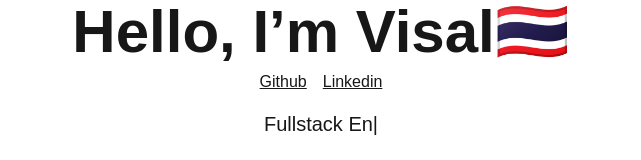
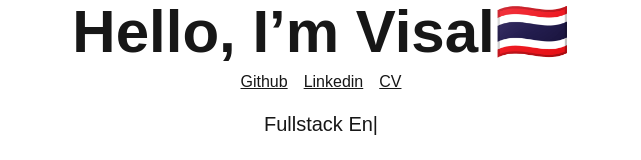
Before and after one commit to yobicod/Portfolio, a Next.js app: page / in a window 1280 px wide. Shown: the part 248-408 px from the top of the page, without its empty margins (319-960 px from the left). Built offline with nearby package versions, Linux system fonts and the light colour scheme.

Commit message:
feat: add download cv

```diff
--- a/src/components/Hero.tsx
+++ b/src/components/Hero.tsx
@@ -74,6 +74,13 @@ const Hero = () => {
           <Link href={`${LINKEDIN_URL}`} className="text-primary underline">
             Linkedin
           </Link>
+          <a
+            href={`/visal_suwanarat_cv.pdf`}
+            download={true}
+            className="text-primary underline"
+          >
+            CV
+          </a>
         </div>
 
         <div className="text-base sm:text-lg md:text-xl mt-4">
```
Also changed, not shown: 1 other file (tests, documents, lock files or other folders).
